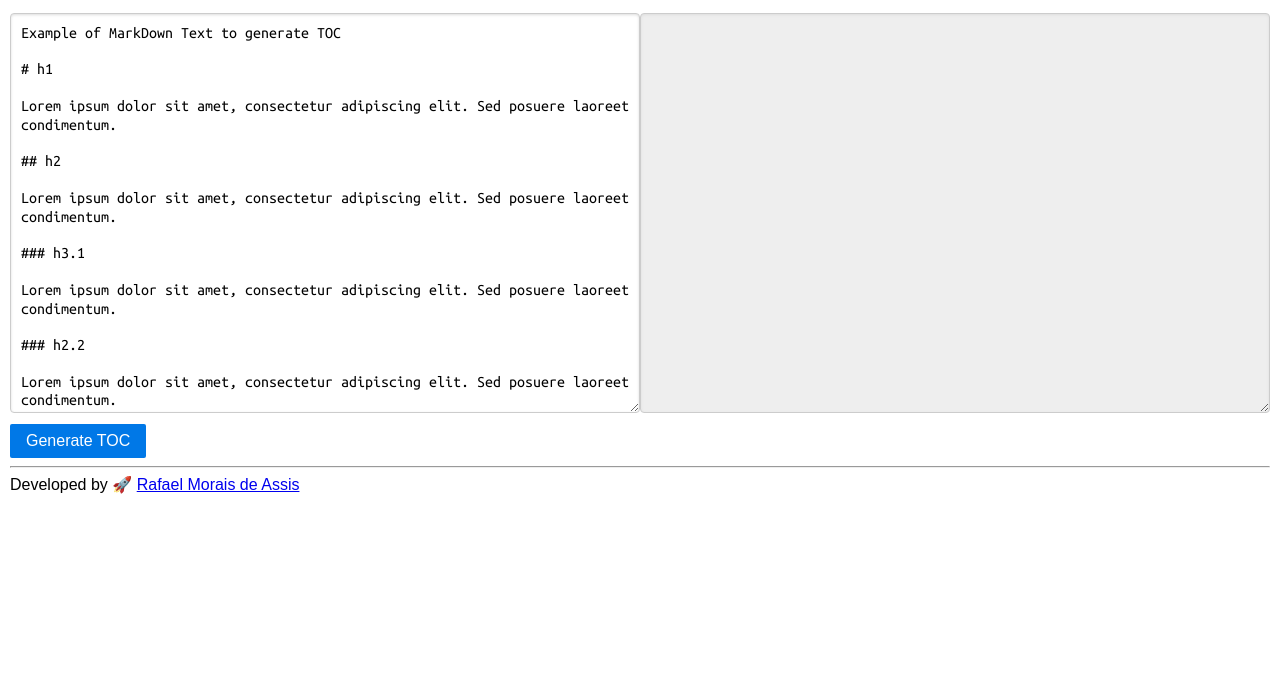
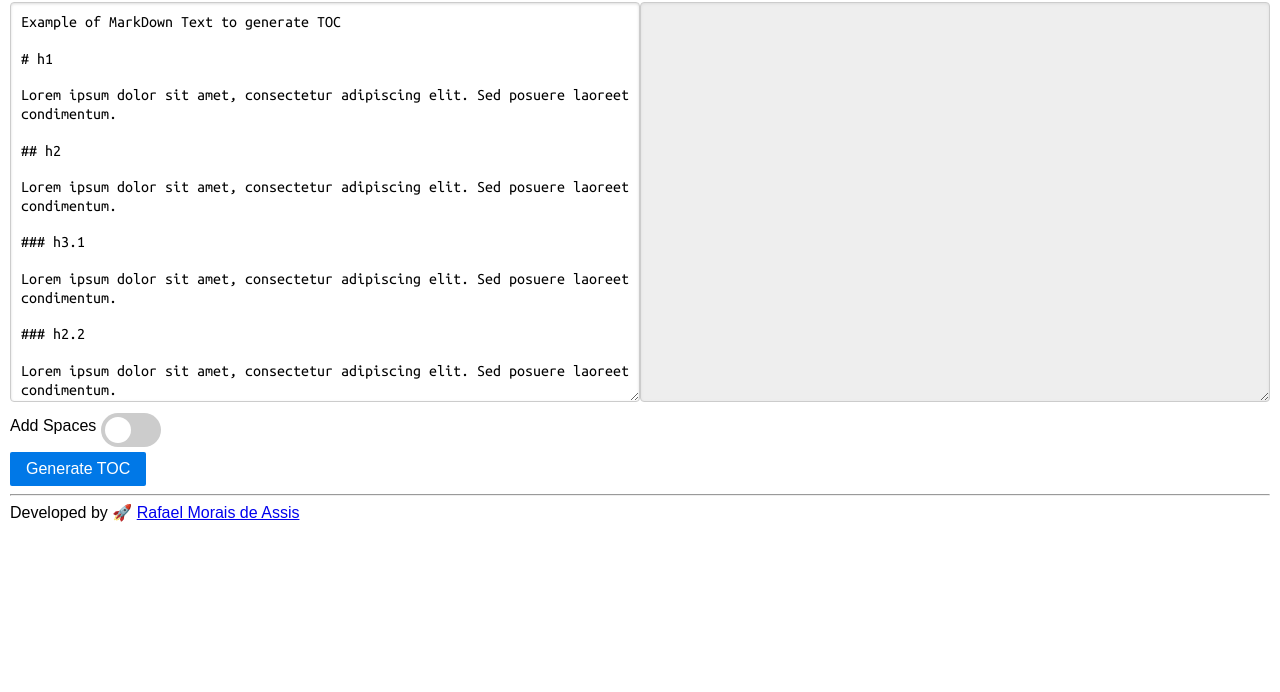
Before and after one commit to rafanthx13/md-toc-generator, a plain HTML site: page index.html in a window 1280 px wide. Shown: the part 108-800 px from the top of the page. Drawn offline with nearby package versions, Linux system fonts and the light colour scheme.

Commit message:
feat(option-space)

```diff
--- a/index.html
+++ b/index.html
@@ -1,3 +1,4 @@
+
 <!DOCTYPE html>
 <html lang="pt-br">
 <head>
@@ -14,6 +15,68 @@
   <link href="https://fonts.googleapis.com/css2?family=Ubuntu+Mono&display=swap" rel="stylesheet">
 
   <style type="text/css">
+
+    .switch {
+      position: relative;
+      display: inline-block;
+      width: 60px;
+      height: 34px;
+    }
+
+    .switch input {
+      opacity: 0;
+      width: 0;
+      height: 0;
+    }
+
+    .slider {
+      position: absolute;
+      cursor: pointer;
+      top: 0;
+      left: 0;
+      right: 0;
+      bottom: 0;
+      background-color: #ccc;
+      -webkit-transition: .4s;
+      transition: .4s;
+    }
+
+    .slider:before {
+      position: absolute;
+      content: "";
+      height: 26px;
+      width: 26px;
+      left: 4px;
+      bottom: 4px;
+      background-color: white;
+      -webkit-transition: .4s;
+      transition: .4s;
+    }
+
+    input:checked + .slider {
+      background-color: #2196F3;
+    }
+
+    input:focus + .slider {
+      box-shadow: 0 0 1px #2196F3;
+    }
+
+    input:checked + .slider:before {
+      -webkit-transform: translateX(26px);
+      -ms-transform: translateX(26px);
+      transform: translateX(26px);
+    }
+
+    /* Rounded sliders */
+    .slider.round {
+      border-radius: 34px;
+    }
+
+    .slider.round:before {
+      border-radius: 50%;
+    }
+
+    /* */
 
     body {
       margin: 10px;
@@ -41,9 +104,62 @@
 
   <script>
 
+    /*
+
+    # h1
+
+    Lorem ipsum dolor sit amet, consectetur adipiscing elit. Sed posuere laoreet condimentum.
+
+    ## h2
+
+    Lorem ipsum dolor sit amet, consectetur adipiscing elit. Sed posuere laoreet condimentum.
+
+    ### h3.1
+
+    Lorem ipsum dolor sit amet, consectetur adipiscing elit. Sed posuere laoreet condimentum.
+
+    ### h2.2
+
+    Lorem ipsum dolor sit amet, consectetur adipiscing elit. Sed posuere laoreet condimentum.
+
+    - [h1](#h1)
+      * [h2](#h2)
+        + [h3.1](#h31)
+        + [h2.2](#h22)
+
+
+
+
+      OLD
+
+    - [Questoes cientificas de paper](#Questoes cientificas de paper)
+        - [What’s your favorite use case?](#What’s your favorite use case?)
+        - [What conferences are you hoping to attend this year? Any keynote speeches you’re hoping to catch?](#What conferences are you hoping to attend this year? Any keynote speeches you’re hoping to catch?)
+        - [Do you have research experience in AI?](#Do you have research experience in AI?)
+      + [PERGUNTA MATADORA](#PERGUNTA MATADORA)
+
+
+    NEW
+
+    - [Questoes cientificas de paper](#questoes-cientificas-de-paper)
+      - [What’s your favorite use case?](#what-s-your-favorite-use-case-)
+      - [What conferences are you hoping to attend this year? Any keynote speeches you’re hoping to catch?](#what-conferences-are-you-hoping-to-attend-this-year--any-keynote-speeches-you-re-hoping-to-catch-)
+      - [Do you have research experience in AI?](#do-you-have-research-experience-in-ai-)
+    + [PERGUNTA MATADORA](#pergunta-matadora)
+
+    */
+
+    /*
+        h3.1 => (#h31)
+    */
+
   	var symbols = {1: '+', 2: '-', 3: '*', 4: '+', 5: '-', 6: '*'};
 
     function generate_toc(){
+
+      console.log(document.getElementById("spaces").checked)
+      let flagSpaces = document.getElementById("spaces").checked;
+
     	let list = document.getElementById("md-text").value;
     	list = list.split("\n").filter( el => el != "" ).filter(el => el[0] == '#');
 
@@ -56,16 +172,13 @@
     		}
     		let spaces = count_hashtags - 1;
     		let el_clean = el.replace(/#/g, '').trim()
-    		// console.log('slece', el.slice(spaces + 1))
-    		return generate_spaces(spaces) + symbol + ' ' + '[' + el_clean + `](#${el_clean.trim()})`
-
+    		return generate_spaces(spaces) + symbol + ' ' + '[' + el_clean + `](#${el_clean.trim().replace(/\s/g,'-').replace(/\./g,'')})`
     	})
-    	// console.log(list)
-    	// console.log(response)
 
     	let saida = '';
+      let space = flagSpaces ? '\n' : '';
     	for( let r of response){
-    		saida += r + '\n';
+    		saida += r + '\n' + space;
     	}
     	document.getElementById("md-output").value = saida;
 
@@ -100,16 +213,14 @@
 
 <body>
 
-	<a href="https://github.com/htck/bayeux" class="gh-link">
+	<a href="https://github.com/rafanthx13/toc-generator" class="gh-link">
 		<svg height="100" width="100" xmlns="http://www.w3.org/2000/svg" viewBox="0 0 35 35">
 	    <path id="gh-hover" d="M0,0 L250,250 L250,0 Z" style="fill:#222;"></path>
 	    <path class="gh-icon" style="fill:#FFF;" d="M8 0C3.58 0 0 3.58 0 8c0 3.54 2.29 6.53 5.47 7.59 0.4 0.07 0.55-0.17 0.55-0.38 0-0.19-0.01-0.82-0.01-1.49-2.01 0.37-2.53-0.49-2.69-0.94-0.09-0.23-0.48-0.94-0.82-1.13-0.28-0.15-0.68-0.52-0.01-0.53 0.63-0.01 1.08 0.58 1.23 0.82 0.72 1.21 1.87 0.87 2.33 0.66 0.07-0.52 0.28-0.87 0.51-1.07-1.78-0.2-3.64-0.89-3.64-3.95 0-0.87 0.31-1.59 0.82-2.15-0.08-0.2-0.36-1.02 0.08-2.12 0 0 0.67-0.21 2.2 0.82 0.64-0.18 1.32-0.27 2-0.27 0.68 0 1.36 0.09 2 0.27 1.53-1.04 2.2-0.82 2.2-0.82 0.44 1.1 0.16 1.92 0.08 2.12 0.51 0.56 0.82 1.27 0.82 2.15 0 3.07-1.87 3.75-3.65 3.95 0.29 0.25 0.54 0.73 0.54 1.48 0 1.07-0.01 1.93-0.01 2.2 0 0.21 0.15 0.46 0.55 0.38C13.71 14.53 16 11.53 16 8 16 3.58 12.42 0 8 0z" />
 		</svg>
 	</a>
 
-
-
-  <h1>TOC Markdown Generator</h1>
+  <h1 style="margin: .50em 0;">TOC Markdown Generator</h1>
   <p>Paste Markdown code here</p>
 
   <div class="pure-g">
@@ -117,23 +228,40 @@
       <form class="pure-form" onsubmit="return false">
           <fieldset class="pure-group">
               <textarea id="md-text" class="pure-input-1-2" placeholder="Textareas work too" style="width: 100%; height: 400px; font-family: 'Ubuntu Mono', monospace;">
-
-
               </textarea>
           </fieldset>
-          <button type="submit" class="pure-button pure-input-1-5 pure-button-primary" onclick="generate_toc()">Generate TOC</button>
       </form>
-
     </div>
     <div class="pure-u-12-24">
       <form class="pure-form">
           <fieldset class="pure-group">
       <textarea readonly id="md-output" class="pure-input-1-2 my-text-area" placeholder="Textareas work too" style="width: 100%; height: 400px; font-family: 'Ubuntu Mono', monospace;">
-
       </textarea>
       </fieldset>
       </form>
     </div>
+  </div>
+
+
+
+
+
+    <div class="pure-g" >
+       <div class="pure-u-5-5">
+        <span style="vertical-align: sub;">Add Spaces</span>
+         <label class="switch">
+        <input id="spaces" type="checkbox">
+        <span class="slider round"></span>
+      </label>
+       </div>
+      <div class="pure-u-5-5" style="margin-top: 5px;">
+        <button type="submit" class="pure-button pure-input-1-5 pure-button-primary" onclick="generate_toc()">Generate TOC</button>
+      </div>
+      <!-- <span>Adicionar Espaços</span> -->
+
+    </div>
+
+
   </div>
 
   <hr>
@@ -164,6 +292,19 @@
     defaultText = defaultText.replace( /\\t/g,'').replace(/  /g, '').trim(); // só faz replace universal com regex
     document.getElementById("md-text").value = defaultText;
 
+    // var otherCheckbox = document.getElementById("spaces");
+    // console.log(otherCheckbox);
+    // otherText.style.visibility = 'oculto';
+
+    // otherCheckbox.onchange = function () {
+    //   // if (otherCheckbox.checked) {
+    //   //   otherText.style.visibility = 'visível';
+    //   //   otherText.value = '';
+    //   // } outro {
+    //   //   otherText.style.visibility = 'oculto';
+    //   // }
+    // }
+
   </script>
 
 </body>
```
